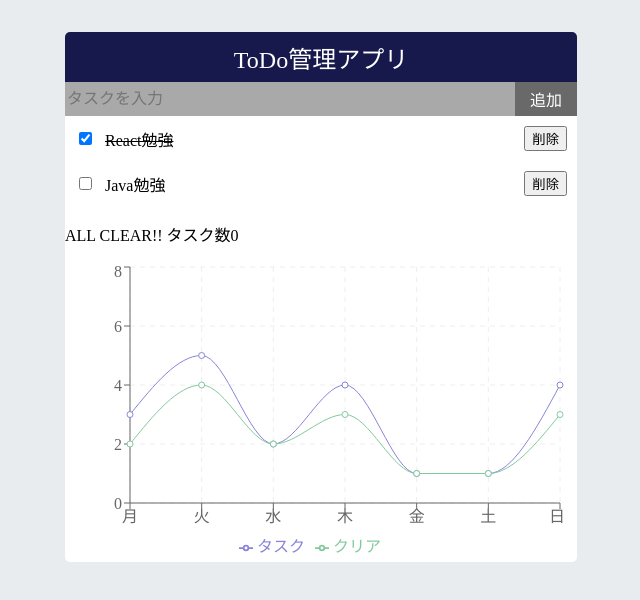
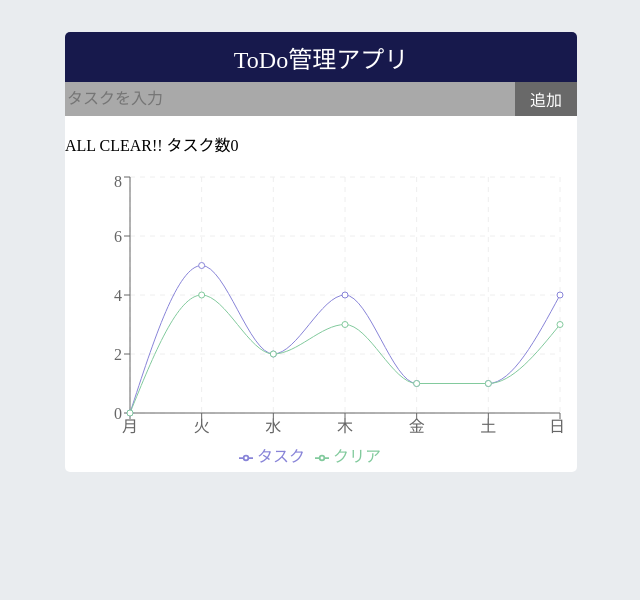
Before and after one commit to s1f10230171/react-todo-app, a React (Create React App) app: page / in a window 1280 px wide. Shown: the top 600 px of the page, without its empty margins (319-959 px from the left). Built offline with nearby package versions, Linux system fonts and the light colour scheme; the HTML template or start-up script is replaced by a standard one.

Commit message:
日付ごとに保存と履歴の保存

```diff
--- a/src/App.js
+++ b/src/App.js
@@ -5,23 +5,42 @@ import TodoList from './TodoList';
 import MyChart from './MyChart';
 
 function App() {
+  // const initialTodos = [
+  //   {
+  //     id: createId(),
+  //     text: "React勉強",
+  //     isFinished: true
+  //   },
+  //   {
+  //     id: createId(),
+  //     text: "Java勉強",
+  //     isFinished: false
+  //   }
+  // ];
+  const getToday = () => new Date().toISOString().split("T")[0];
+  const today = getToday();
+
+  const loadTodosByDate = (date) => {
+    const all = JSON.parse(localStorage.getItem("todosByDate")) || {};
+    return all[date] || [];
+  };
+  const saveTodosByDate = (date, todos) => {
+    const all = JSON.parse(localStorage.getItem("todosByDate")) || {};
+    all[date] = todos;
+    localStorage.setItem("todosByDate", JSON.stringify(all));
+  };
+
   const createId = () => Math.random().toString(36).substring(2);
-  const initialTodos = [
-    {
-      id: createId(),
-      text: "React勉強",
-      isFinished: true
-    },
-    {
-      id: createId(),
-      text: "Java勉強",
-      isFinished: false
-    }
-  ];
 
-  const [todos, setTodos] = useState(initialTodos);
+
+  const [todos, setTodos] = useState(() => loadTodosByDate(today));
   const [taskcount, setTaskcount] = useState(0)
   const [clearcount, setClearcount] = useState(0)
+
+  useEffect(() => {
+    saveTodosByDate(today, todos);
+  }, [todos]);
+
   const handleAdd = (text) => {
     const newTodo = {
       id: createId(),
@@ -32,11 +51,12 @@ function App() {
     setTodos((todos) => [...todos, newTodo]);
   }
   const handleRemove = (deleteId) => {
-    setClearcount(clearcount+1);
+    setTaskcount(taskcount-1);
     setTodos(todos.filter(todo => todo.id !== deleteId));
     }
   const handleToggle = (todoId) => {
-      setTodos(todos.map(todo => todo.id === todoId ? {...todo, isFinished : !todo.isFinished } : todo));
+    setClearcount(clearcount+1);
+    setTodos(todos.map(todo => todo.id === todoId ? {...todo, isFinished : !todo.isFinished } : todo));
   }
   return (
     <div className="App">
@@ -45,7 +65,7 @@ function App() {
         <TodoInput onAdd={handleAdd} />
         <TodoList todos={todos} onRemove={handleRemove} onToggle={handleToggle}/>
         <p>{taskcount===clearcount ? `ALL CLEAR!! タスク数${taskcount}` : `今週のタスクカウント: ${taskcount} / クリア済み : ${clearcount}`}</p>
-        <MyChart />
+        <MyChart taskcount={taskcount} clearcount={clearcount} />
       </div>
     </div>
   );
--- a/src/MyChart.js
+++ b/src/MyChart.js
@@ -1,7 +1,8 @@
 import { LineChart, Line, XAxis, YAxis, CartesianGrid, Tooltip, Legend } from 'recharts';
 
+function MyChart({taskcount, clearcount}) {
   const data = [
-  { name: '月', タスク: 3, クリア: 2 },
+    { name: '月', タスク: taskcount, クリア: clearcount },
     { name: '火', タスク: 5, クリア: 4 },
     { name: '水', タスク: 2, クリア: 2 },
     { name: '木', タスク: 4, クリア: 3 },
@@ -9,8 +10,6 @@ const data = [
     { name: '土', タスク: 1, クリア: 1 },
     { name: '日', タスク: 4, クリア: 3}
   ];
-
-function MyChart() {
   return (
     <LineChart width={500} height={300} data={data}>
       <CartesianGrid stroke="#eee" strokeDasharray="5 5" />
--- a/src/TodoItem.js
+++ b/src/TodoItem.js
@@ -1,4 +1,4 @@
-import TodoList from "./TodoList"
+// import TodoList from "./TodoList"
 
 const TodoItem = ({todo, onRemove, onToggle}) => {
     const itemStyle = {
```
Lines whose indentation alone changed are shown as unchanged.
